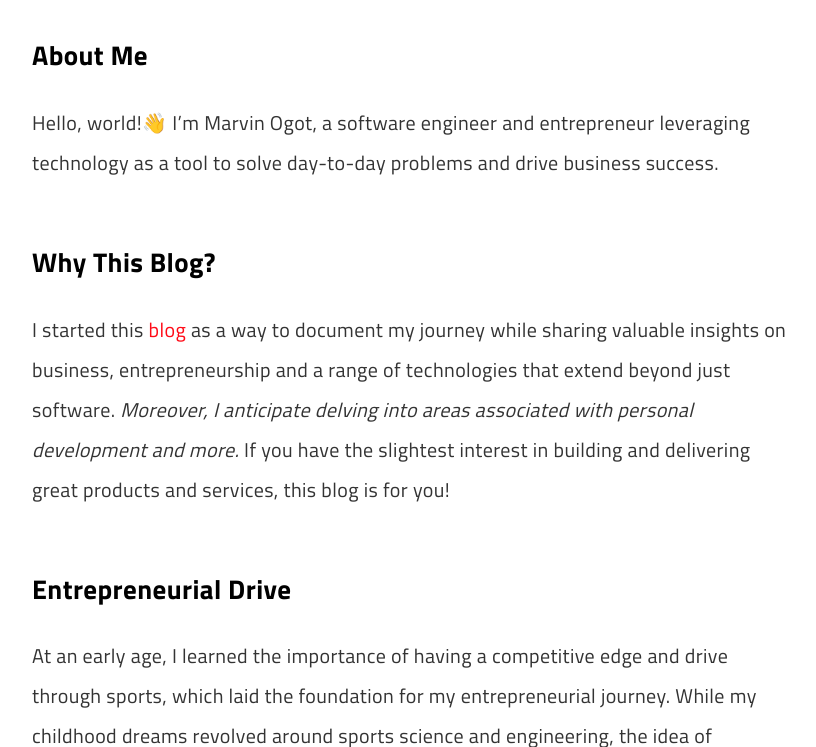
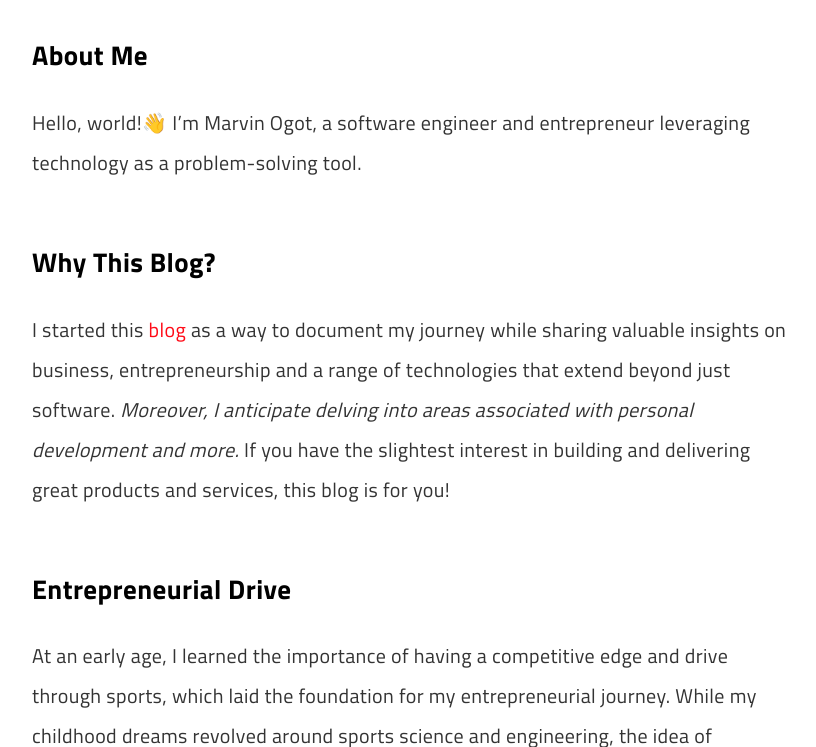
Before and after one commit to marv0/marv0.github.io, a Jekyll site: the page built from pages/about.md, in a window 1280 px wide and 900 px high, scrolled down 330 px, cut to the strip 153-900 px from the top of the window. Shown: the whole strip, without its empty margins (228-1044 px from the left). Built offline with Jekyll 4.4.1, drawn with Linux system fonts in a browser that asks for light colours; a script that is not in the unit is left out.

Commit message:
Update about.md

```diff
--- a/pages/about.md
+++ b/pages/about.md
@@ -10,7 +10,7 @@ permalink: /about/
 
 ### About Me
 
-Hello, world!👋 I'm Marvin Ogot, a software engineer and entrepreneur leveraging technology as a tool to solve day-to-day problems and drive business success.
+Hello, world!👋 I'm Marvin Ogot, a software engineer and entrepreneur leveraging technology as a problem-solving tool.
 
 ### Why This Blog?
 
```
